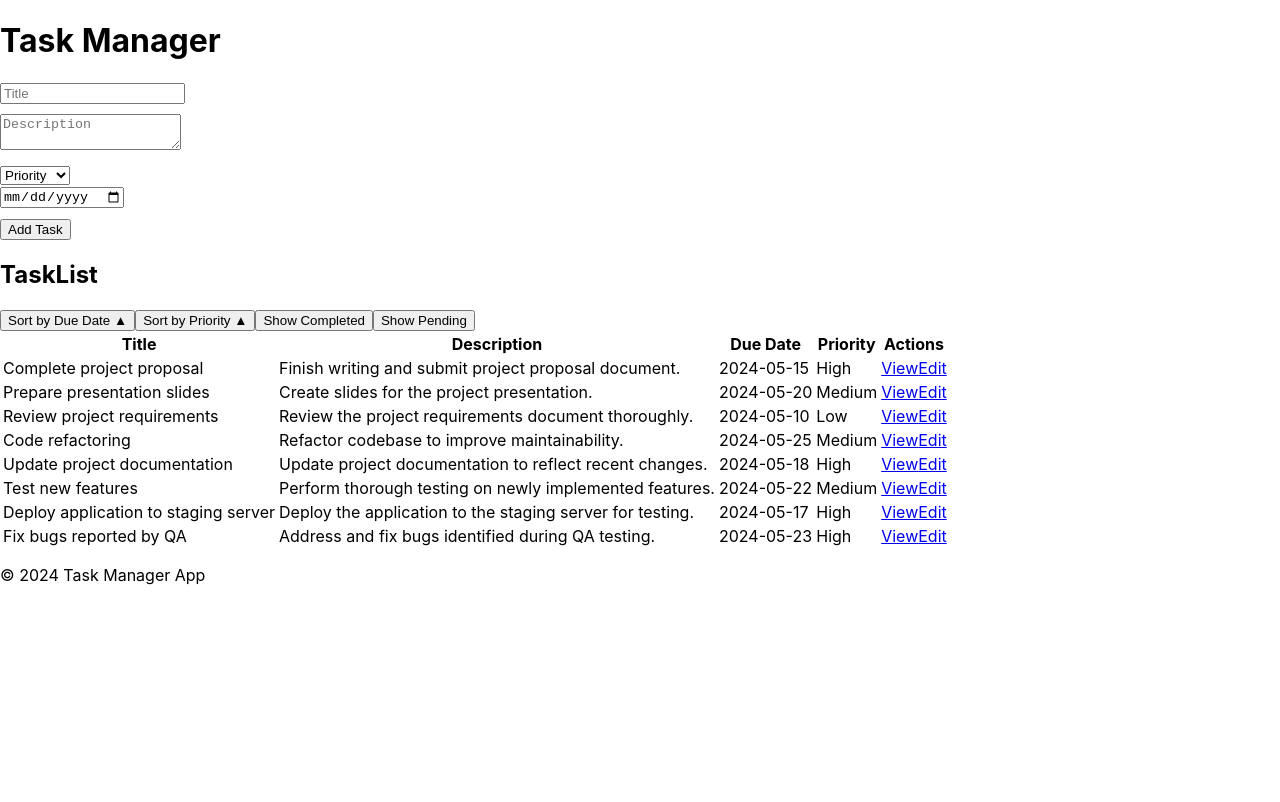
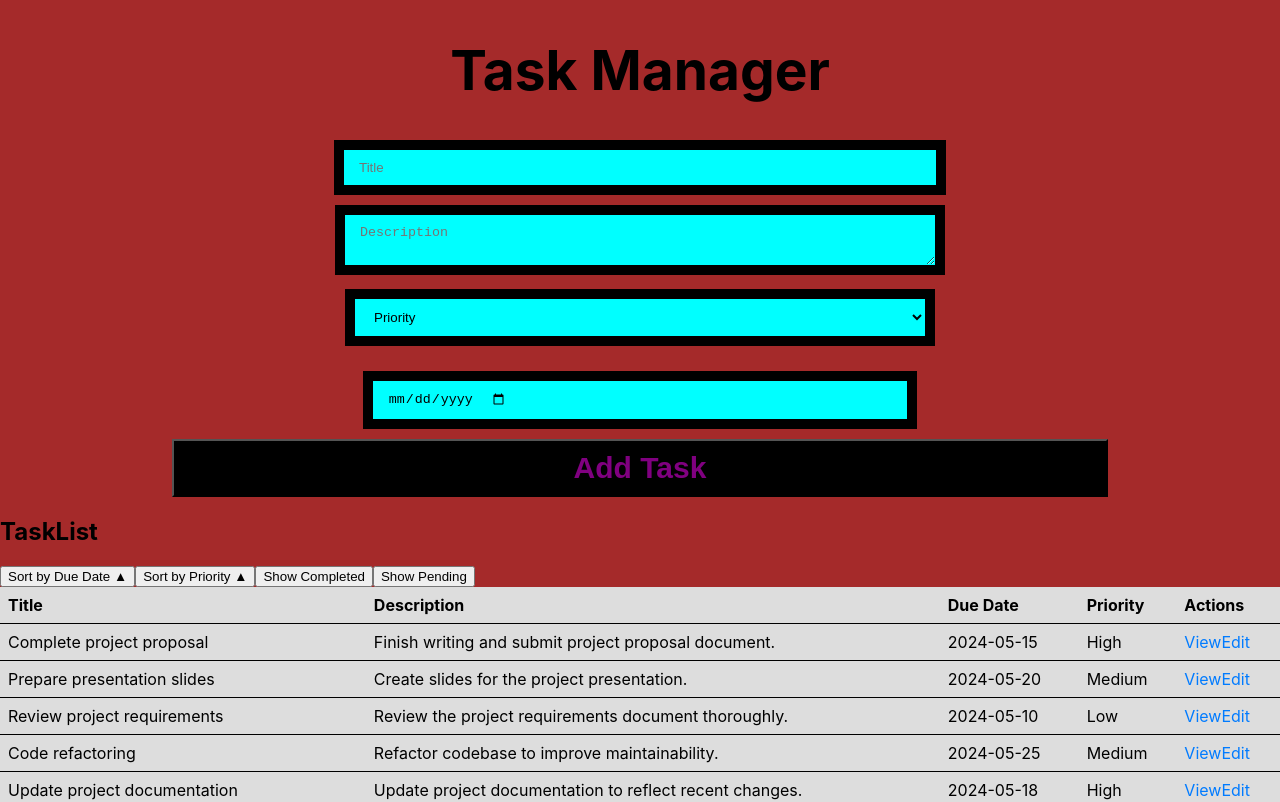
Before and after one commit to rotichbrian/Phase2-Project, a React (Create React App) app: page / in a window 1280 px wide. Shown: the top 802 px of the page. Built offline with nearby package versions, Linux system fonts and the light colour scheme; data requests are answered from the project's data file.

Commit message:
implement styling

```diff
--- a/src/components/TaskEditor.js
+++ b/src/components/TaskEditor.js
@@ -1,4 +1,7 @@
-import React from 'react'
+import React from 'react';
+import axios from 'axios';
+import { useEffect, useState } from 'react';
+import { useParams } from 'react-router-dom';
 
 const TaskEditor = ({tasks}) => {
 
--- /dev/null
+++ b/src/components/TaskList.css
@@ -0,0 +1,40 @@
+/* Table header */
+thead {
+    background-color: #f2f2f2;
+  }
+
+  /* Table row styling */
+  .tr {
+    font-weight: bolder;
+    margin-bottom: 3%;
+  }
+
+  /* Basic table styling */
+  table {
+    width: 100%;
+    border-collapse: collapse;
+    border-spacing: 0;
+  }
+
+  /* Table cell styling */
+  th, td {
+    padding: 8px;
+    text-align: left;
+    border-bottom: 1px solid black;
+    background-color: #ddd;
+  }
+
+  /* Hover effect for table cells */
+  tbody tr td:hover {
+    background-color: #f9f9f9;
+  }
+
+  /* Link styling */
+  a {
+    text-decoration: none;
+    color: #007bff;
+  }
+
+  a:hover {
+    text-decoration: underline;
+  }
--- a/src/components/TaskList.js
+++ b/src/components/TaskList.js
@@ -1,5 +1,6 @@
 import React, { useState } from 'react';
 import {Link} from 'react-router-dom';
+import "./TaskList.css"
 import { useParams } from 'react-router-dom';
 
 function TaskList({tasks}) {
--- a/src/index.css
+++ b/src/index.css
@@ -5,9 +5,71 @@ body {
     sans-serif;
   -webkit-font-smoothing: antialiased;
   -moz-osx-font-smoothing: grayscale;
+  background-color: brown;
 }
 
 code {
   font-family: source-code-pro, Menlo, Monaco, Consolas, 'Courier New',
     monospace;
 }
+.button{
+  padding: 10px 15px;
+  padding-right: 400px;
+  padding-left: 400px;
+  font-weight: bolder;
+  font-size: 30px;
+  color: purple;
+  background-color: black;
+  cursor: pointer;
+}
+button:hover {
+  /* Your hover styles */
+  background-color: aqua
+}
+.title{
+  padding: 10px 15px;
+  padding-right: 400px;
+  background-color: aqua;
+  border: 10px solid black;
+}
+.title2{
+  text-align: center;
+}
+.prio{
+  padding: 10px 15px;
+  padding-right: 487px;
+  background-color: aqua;
+  border: 10px solid black;
+  margin-bottom: 2%;
+}
+.desc{
+  padding: 10px 15px;
+  padding-right: 400px;
+  background-color: aqua;
+  border: 10px solid black;
+}
+/* .Prio{
+  margin-bottom: 10px;
+    padding: 5px;
+    border:  solid #ccc;
+    border-radius: 5px;
+    background-color: aqua;
+} */
+
+.header{
+  display: flex;
+  justify-content: center;
+  text-align: center;
+  font-size: 55px;
+}
+.h2{
+  text-align: center;
+  font-size: 55px;
+  margin-bottom: 3%;
+}
+.mb-3{
+  display: flex;
+  justify-content: space-around;
+  margin-bottom: 3%;
+  padding-right: 10px;
+}
```
